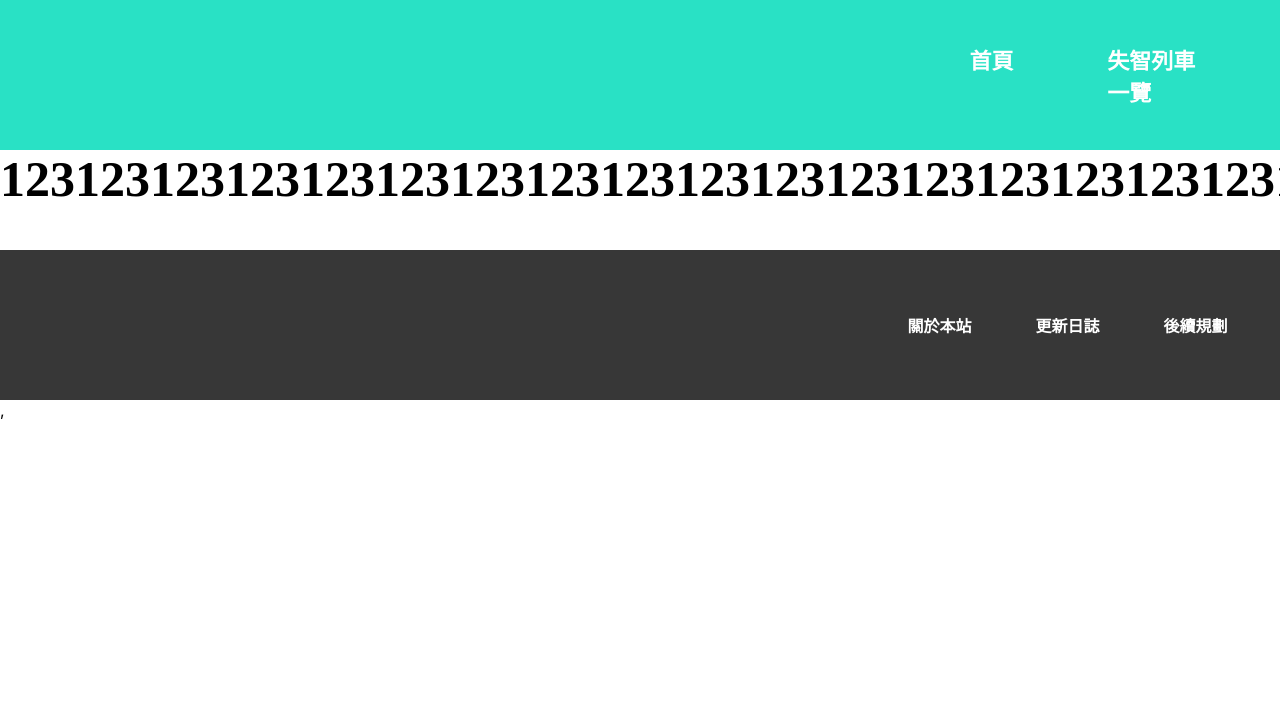
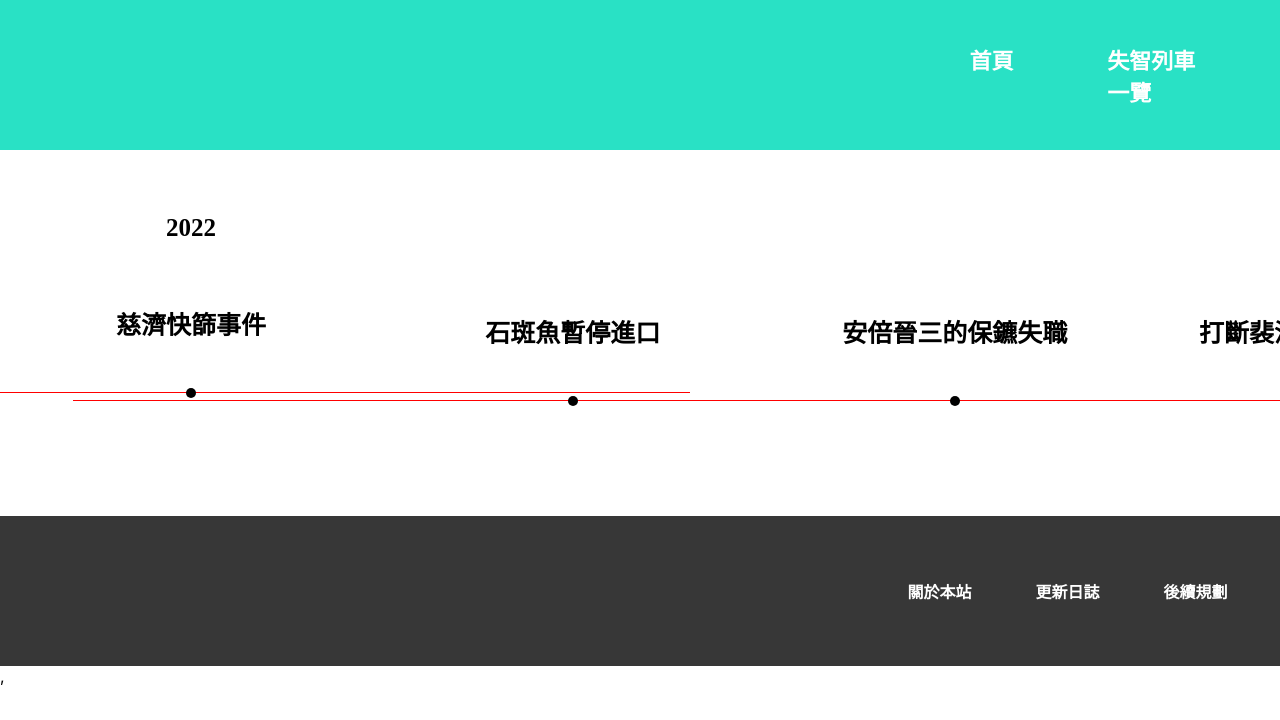
Before and after one commit to determinationlove/React_BahaTrain, a React (Create React App) app: page /eventtrain in a window 1280 px wide. Shown: the top 720 px of the page. Built offline with nearby package versions, Linux system fonts and the light colour scheme.

Commit message:
2022.9.16

```diff
--- a/src/pages/event/components/eventBlock.tsx
+++ b/src/pages/event/components/eventBlock.tsx
@@ -23,21 +23,33 @@ export class EventBlock extends React.Component<EventBlockProps, EventBlockState
 
 	readonly Introduction = styled.div`
         display: flex;
-		position: relative;
-		justify-content: flex-end;
+		position: fixed;
+		z-index: 10;
+		justify-content: center;
 		align-items: center;
-		width: 100%;
-		height: 1080px;
+    	left: 50%;
     `;
 	readonly BG = styled.div`
 		display: flex;
-		position: absolute;
+		position: relative;
 		justify-content: center;
 		align-items: center;
-		width: 799px;
-		height: 800px;
+		min-width: 39vw;
+		min-height: 40vw;
 		background-color: #54e3cb;
 		border-radius: 80% 20% 70% 30% / 23% 74% 26% 77% ;
+
+		&:before {
+			content: "";
+			display: inline-block;
+			vertical-align: middle;
+			padding-top: 100%;
+			height: 0;
+		}
+		& span {
+			display: inline-block;
+			vertical-align: middle;
+		}
     `;
 	readonly Introduction_Title = styled.p`
 		display: flex;
@@ -45,7 +57,7 @@ export class EventBlock extends React.Component<EventBlockProps, EventBlockState
 		justify-content: center;
 		align-items: center;
 		font-family: "微軟正黑體";
-		font-size: 50px;
+		font-size: 80vm;
 		font-weight: bold;
 		color: #ffffff;
 		padding-bottom: 50%;
@@ -56,7 +68,7 @@ export class EventBlock extends React.Component<EventBlockProps, EventBlockState
 		justify-content: center;
 		align-items: center;
 		font-family: "微軟正黑體";
-		font-size: 25px;
+		font-size: 1vw;
 		letter-spacing: 3px;
 		color: #ffffff;
 		padding-left: 50%;
@@ -69,7 +81,7 @@ export class EventBlock extends React.Component<EventBlockProps, EventBlockState
 		align-items: center;
 		flex-flow: column;
 		font-family: "微軟正黑體";
-		font-size: 25px;
+		font-size: 1vw;
 		font-weight: bold;
 		color: #4d4d4d;
 		padding-bottom: 10%;
@@ -125,7 +137,7 @@ export class EventBlock extends React.Component<EventBlockProps, EventBlockState
 
 	render() {
 		return (
-			<div>
+
 			<this.Introduction>
 				<this.BG>
 					<this.Introduction_Title>
@@ -138,7 +150,7 @@ export class EventBlock extends React.Component<EventBlockProps, EventBlockState
 
 					<this.Introduction_Overturn>
 						事件發展：
-							<p style={{ color:'black' }}>
+						<p style={{ color: 'black' }}>
 							{this.props.eventCode.first} → {this.props.eventCode.last}
 						</p>
 					</this.Introduction_Overturn>
@@ -151,7 +163,7 @@ export class EventBlock extends React.Component<EventBlockProps, EventBlockState
 								style={{ textDecoration: 'none' }}>
 								事件初期文章
 							</this.href>
-								<img src='img/exit-top-right.png' style={{ width:'15px', marginLeft:'3%' }} />
+							<img src='img/exit-top-right.png' style={{ width: '15px', marginLeft: '3%' }} />
 						</this.links>
 
 						<this.links>
@@ -160,13 +172,12 @@ export class EventBlock extends React.Component<EventBlockProps, EventBlockState
 								className='a.page-links'>
 								事件後期文章
 							</this.href>
-								<img src='img/exit-top-right.png' style={{ width:'15px', marginLeft:'3%' }} />
+							<img src='img/exit-top-right.png' style={{ width: '15px', marginLeft: '3%' }} />
 						</this.links>
 					</this.linkBlock>
-
 				</this.BG>
 			</this.Introduction>
-			</div >
+
 		);
 	}
 }
--- /dev/null
+++ b/src/pages/event/components/riverPoint.tsx
@@ -0,0 +1,111 @@
+import React from 'react';
+import { useRef, useEffect } from "react";
+import ReactDOM from 'react-dom/client';
+import styled from 'styled-components';
+import data from "../eventData";
+import EventBlock from './eventBlock';
+
+interface RiverPointStates {
+    focus: boolean;
+}
+
+interface RiverPointProps {
+    id: any;
+    children: React.ReactNode;
+}
+
+export class RiverPoint extends React.Component<RiverPointProps, RiverPointStates> {
+
+    constructor(props: RiverPointProps) {
+        super(props);
+        this.state = {
+            focus: false
+        };
+    }
+
+    readonly Event = styled.div`
+        display: flex;
+        position: relative;
+        justify-content: center;
+        align-items: center;
+        flex-flow: column;
+        width: 20%;
+        height: 20%;
+        font-weight: bold;
+        font-family: "微軟正黑體";
+        font-size: 25px;
+        white-space: nowrap;
+        margin: 5%;
+    `;
+
+    readonly AgeYear = styled.div`
+        display: flex;
+        justify-content: center;
+        align-items: center;
+        flex-flow: column;
+        font-size: 25px;
+        //padding: 5%;
+    `;
+
+    readonly lineDot = styled.div`
+        display: flex;
+        justify-content: center;
+        align-items: center;
+
+        margin: 20%;
+    `;
+
+    readonly dot = styled.div`
+        display: flex;
+        position: absolute;
+        justify-content: center;
+        align-items: center;
+        width: 10px;
+        height: 10px;
+        border-radius:999em;
+        background-color: black;
+        z-index: 1;
+        //margin-top: 5%;
+    `;
+
+    readonly LineHR = styled.div`
+        display: flex;
+        justify-content: center;
+        align-items: center;
+        z-index: -1;
+        width: 999px;
+
+        border-bottom: 1px solid red;
+        //padding-bottom: 10%;
+    `;
+
+    readonly Title = styled.div`
+        display: inline-block;
+        margin-top: 25%;
+        //padding: 50%;
+    `;
+
+
+
+    render() {
+        return (
+            <this.Event>
+                <this.AgeYear>{this.props.children}</this.AgeYear>
+                <this.Title onClick={() => this.setState({ focus: true })}>
+                    {this.props.id.title}
+                </this.Title>
+                <this.lineDot>
+                    <this.dot />
+                    <this.LineHR />
+                </this.lineDot>
+                {
+                    this.state.focus == true && (
+                        <EventBlock eventCode={this.props.id} />
+                    )
+                }
+            </this.Event>
+        );
+    }
+}
+
+export default RiverPoint;
--- a/src/pages/event/components/timeline.tsx
+++ b/src/pages/event/components/timeline.tsx
@@ -4,74 +4,36 @@ import ReactDOM from 'react-dom/client';
 import styled from 'styled-components';
 import data from "../eventData";
 import { useHorizontalScroll } from "../eventtrain";
+import RiverPoint from './riverPoint';
 
 interface TimelineStates {
 
 }
 
-interface TimelineProps {
-
-}
-
-
-
-function Timeline () {
-
-
-    const River = styled.div`
-        overflow: auto;
-        padding-right: 7px;
-/*
-        &::-webkit-scrollbar {
-            display: none;
-        }
-        */
-    `;
-
-    const Event = styled.div`
-        width: 2000px;
-        height: 100px;
-
-        font-weight: bold;
-		font-family: "微軟正黑體";
-        font-size: 50px;
-        white-space: nowrap;
-    `;
-    const TimePoint = styled.div`
-
-    `;
-    const AgeYear = styled.div`
-
-    `;
-    const AgeMonth = styled.div`
-
-    `;
-    const Title = styled.div`
-
-    `;
+function Timeline() {
 
     const ScrollRef = useHorizontalScroll();
 
+    const River = styled.div`
+        display: flex;
+        //justify-content: center;
+        //align-items: center;
+        overflow: hidden;
+        padding-right: 7px;
+        font-weight: bold;
+        font-family: "微軟正黑體";
+    `;
 
     return (
         <div>
             <River ref={ScrollRef}>
-                    <Event>
-                        123123123123123123123123123123123123123123123123123123123123123123123123123123123123123123123123123123123123123123123123123123123123
-                        <AgeYear>
-
-                        </AgeYear>
-
-                        <AgeMonth>
-
-                        </AgeMonth>
-
-                        <TimePoint>
-
-                        </TimePoint>
-
-                        <title></title>
-                    </Event>
+                <RiverPoint id={data.TzuChi_rapidTest} children={2022} />
+                <RiverPoint id={data.Epinephelinae} children={'　'}/>
+                <RiverPoint id={data.Abe_bodyguard} children={'　'}/>
+                <RiverPoint id={data.interrupt_Pelosi} children={'　'}/>
+                <RiverPoint id={data.GlobalAntiScam} children={'　'}/>
+                <RiverPoint id={data.Tainan_killPolice_case} children={'　'}/>
+                <RiverPoint id={data.YangChengLin_EatSeafood} children={'　'}/>
             </River>
         </div>
     );
--- a/src/pages/event/eventtrain.tsx
+++ b/src/pages/event/eventtrain.tsx
@@ -5,6 +5,7 @@ import { BrowserRouter as Router, Routes, Route, Link, useNavigate, Outlet, useL
 import Header from '../../components/Header';
 import Footer from '../../components/Footer';
 import Timeline from './components/timeline';
+import { Type } from 'typescript';
 
 
 // 事件彙整頁面
@@ -18,26 +19,24 @@ interface EventTrainProps {
 }
 
 export function useHorizontalScroll() {
-	const Rif = useRef(null); // 設定存取方法的變數 Rif
+	const Rif = useRef<any>(null); // 設定存取方法的變數 Rif
 	useEffect(() => { // useEffect 直接偵測變化對 dom元素 進行操作，所以需要一個 useRef 跟蹤狀況
 		const obj = Rif.current; //新增變數 obj ，設定為 Rif 的初始值
 		if (obj) {  // 如果值存在
-
-			const onWheel = function (obj: any) { // 新增函式 onWhell()，接收值 obj
-				if (obj.deltaY == 0) { //如果 obj 的滑鼠滾動值不變（deltaY是一種用戶輸入判斷，偵測滑鼠滾輪的使用，因為式判斷滾輪上下所以是Y）
-					return; //  中止條件式
+			const onWheel = (e: { deltaY: number; preventDefault: () => void; }) => {
+				if (e.deltaY == 0) {
+					return;
 				}
-				else { //如果 obj 的值變化
+				else {
+					e.preventDefault();
 					obj.scrollTo({
-						left: obj.scrollLeft += obj.deltaY,
-						behavior: 'smooth',
+						left: obj.scrollLeft + e.deltaY,
+						behavior: "smooth"
 					});
 				}
-				//obj.addEventListener("Wheel", obj.onWheel);
-				obj.addEventListener('wheel', obj.onWheel);
-				return () => obj.removeEventListener("wheel", onWheel);
-			}
-
+			};
+			obj.addEventListener("wheel", onWheel);
+			return () => obj.removeEventListener("wheel", onWheel);
 		}
 	}, []);
 
@@ -55,7 +54,7 @@ export class EventTrain extends React.Component<EventTrainProps, EventTrainState
 		return (
 			<div>
 				<Header />
-				<Timeline />
+					<Timeline/>
 				<Footer />
 			</div>
 		);
--- a/src/pages/home/home.tsx
+++ b/src/pages/home/home.tsx
@@ -71,7 +71,7 @@ export class Home extends React.Component<IndexProps, IndexStates> {
                     ContentBlock_BG={'cool-background.png'}
                 />
 
-                <EventBlock eventCode={data.Epinephelinae}/>
+                <EventBlock eventCode={data.Abe_bodyguard}/>
                 <Footer/>
             </div>
 
```
Lines whose indentation alone changed are shown as unchanged.
